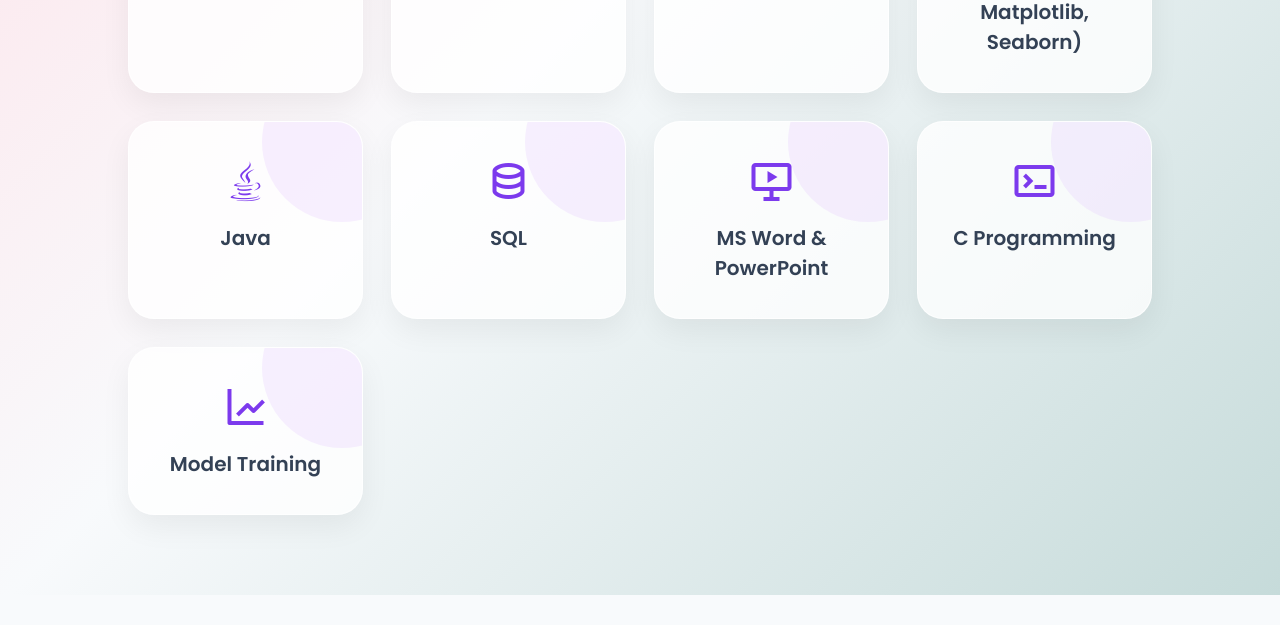
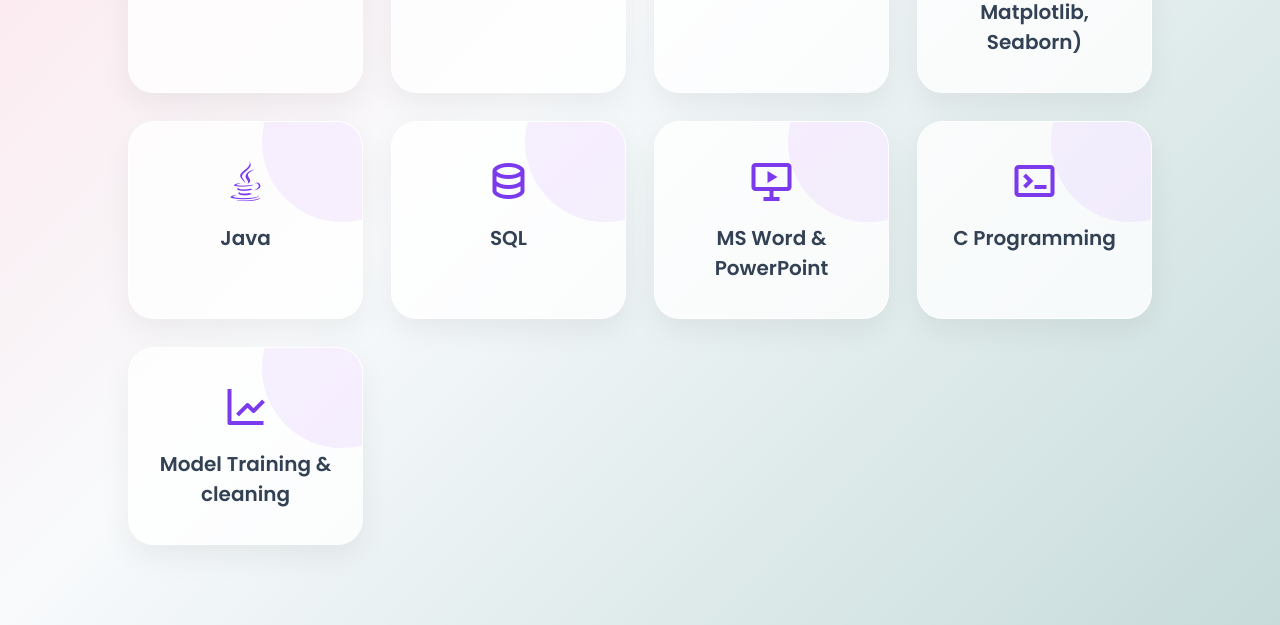
Before and after one commit to madhav-lakhotia/Madhav_portfolio, a plain HTML site: page skills.html in a window 1280 px wide. Shown: the part 437-1062 px from the top of the page. Before the commit the page ends 1032 px from the top, so only its background shows below. Drawn offline with nearby package versions, Linux system fonts and the light colour scheme.

Commit message:
Fix HTML structure and formatting issues

```diff
--- a/skills.html
+++ b/skills.html
@@ -347,7 +347,7 @@
 
        <div class="skill-card">
         <i class='bx bx-line-chart'></i>
-        <h3>Model Training</h3>
+        <h3>Model Training & cleaning</h3>
       </div>
 
 
```
